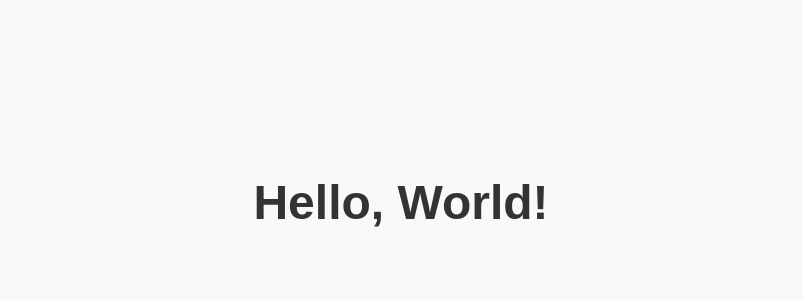
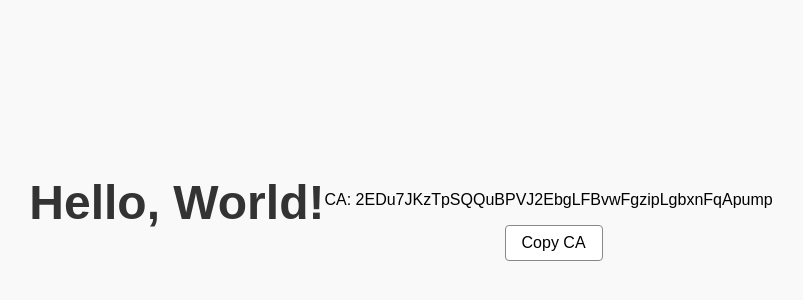
Before and after one commit to rioexe74/hello-world-website, a plain HTML site: page index.html in a window 1280 px wide. Shown: the part 198-498 px from the top of the page, without its empty margins (239-1042 px from the left). Drawn offline with Linux system fonts and the light colour scheme.

Commit message:
Add CA display and copy button

```diff
--- a/index.html
+++ b/index.html
@@ -18,9 +18,42 @@
       color: #333;
       font-size: 3rem;
     }
+    .ca-section {
+      margin-top: 2rem;
+      text-align: center;
+    }
+    #copy-btn {
+      margin-left: 10px;
+      padding: 0.5em 1em;
+      font-size: 1rem;
+      cursor: pointer;
+      border: 1px solid #888;
+      border-radius: 4px;
+      background: #fff;
+      transition: background 0.2s;
+    }
+    #copy-btn:hover {
+      background: #f0f0f0;
+    }
   </style>
 </head>
 <body>
   <h1>Hello, World!</h1>
+  <div class="ca-section">
+    <p id="ca-value">CA: <span>2EDu7JKzTpSQQuBPVJ2EbgLFBvwFgzipLgbxnFqApump</span></p>
+    <button id="copy-btn">Copy CA</button>
+    <span id="copy-msg" style="display:none; color:green; margin-left:10px;">Copied!</span>
+  </div>
+  <script>
+    const copyBtn = document.getElementById('copy-btn');
+    const caValue = document.querySelector('#ca-value span').textContent;
+    const copyMsg = document.getElementById('copy-msg');
+    copyBtn.addEventListener('click', () => {
+      navigator.clipboard.writeText(caValue).then(() => {
+        copyMsg.style.display = 'inline';
+        setTimeout(() => copyMsg.style.display = 'none', 1500);
+      });
+    });
+  </script>
 </body>
 </html>
```
